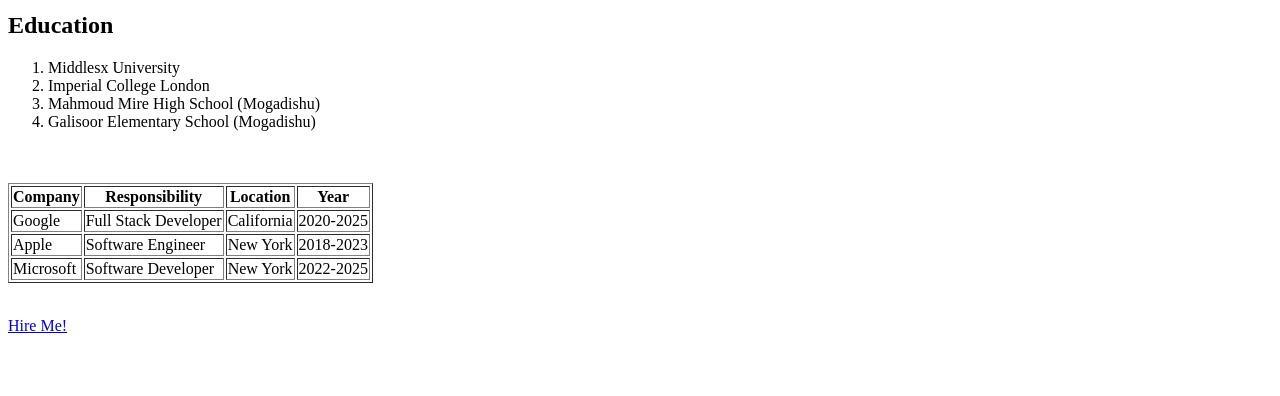
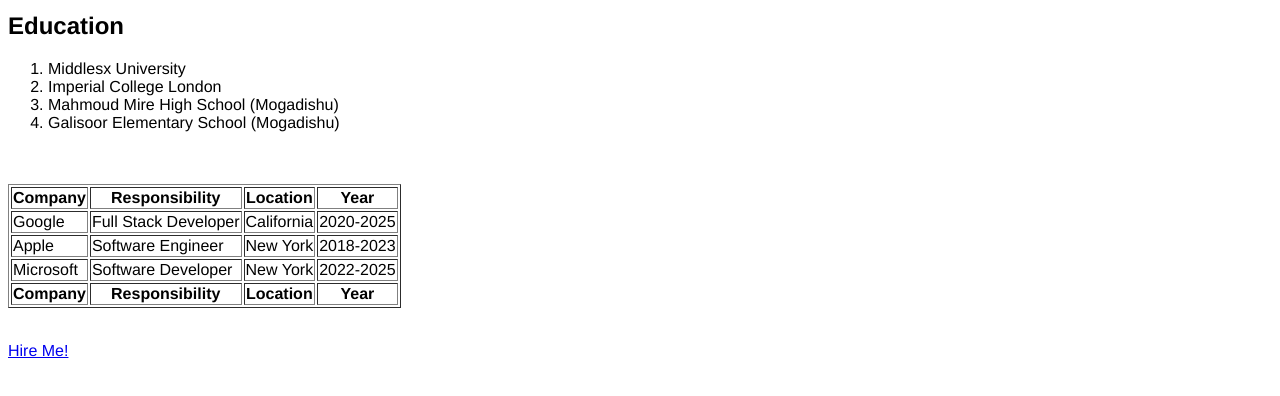
Before and after one commit to abdalla-moalim/HTML, a plain HTML site: page fst/html/Portfolio/portfolio v2.html in a window 1280 px wide. Shown: the part 480-876 px from the top of the page. Drawn offline with Linux system fonts and the light colour scheme.

Commit message:
updated the table in portfolio v2 by adding footer at the end of the table, also changed the font to Helvetica

```diff
--- a/fst/html/Portfolio/portfolio v2.html
+++ b/fst/html/Portfolio/portfolio v2.html
@@ -5,7 +5,7 @@
     <meta name="viewport" content="width=device-width, initial-scale=1.0" />
     <title>My First Website</title>
   </head>
-  <body>
+  <body style="font-family: Helvetica, Arial, sans-serif;">
    <br>
    <ul>
     <li><a href="home.html">Home</a></li>
@@ -59,6 +59,15 @@
         <td>2022-2025</td>
         </tr>
       </tr>
+
+     <tfoot>
+      <tr>
+        <th>Company</th>
+        <th>Responsibility</th>
+        <th>Location</th>
+        <th>Year</th>
+      </tr>
+     </tfoot>
    </table>
    <br>
    <p>
```
